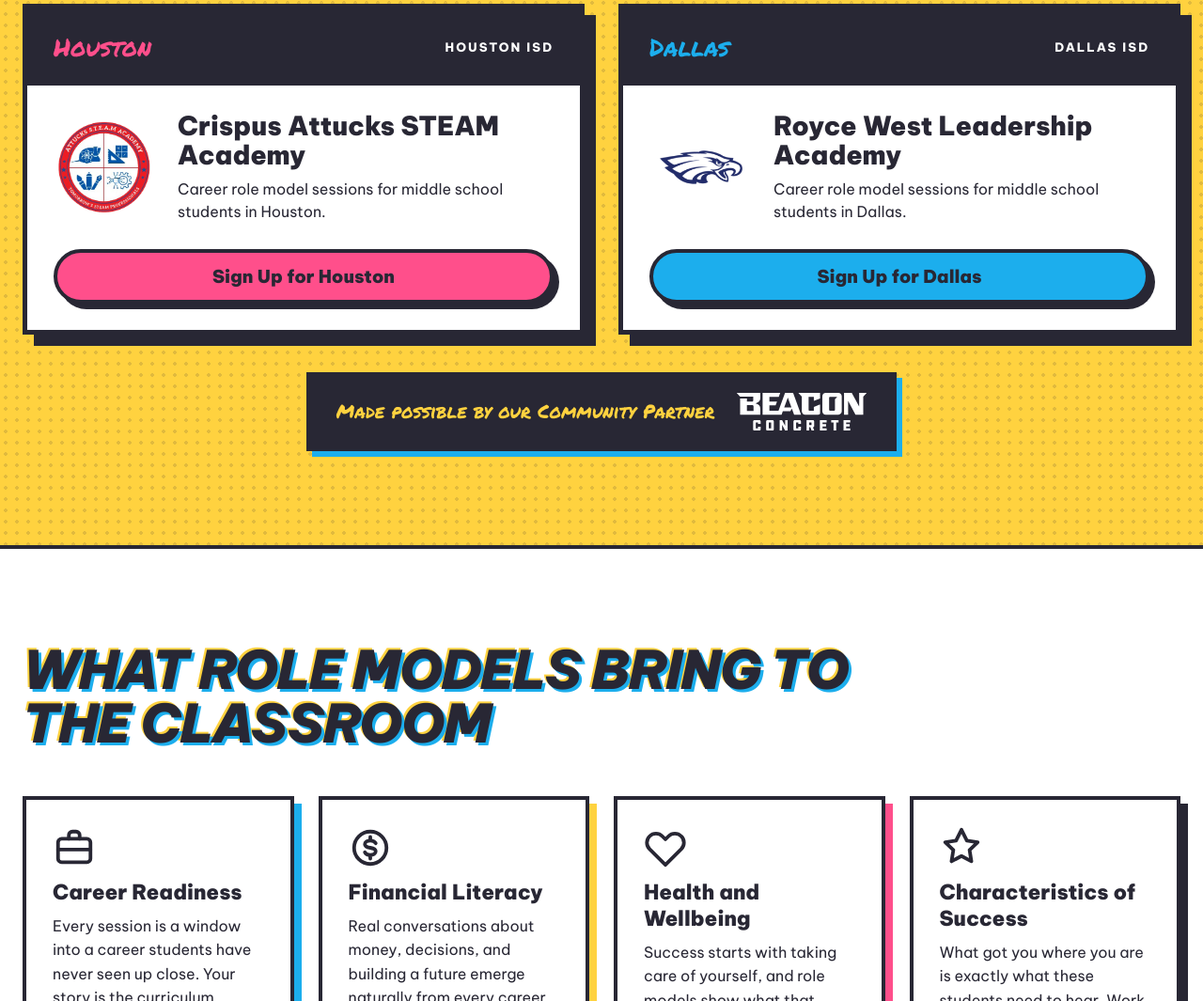
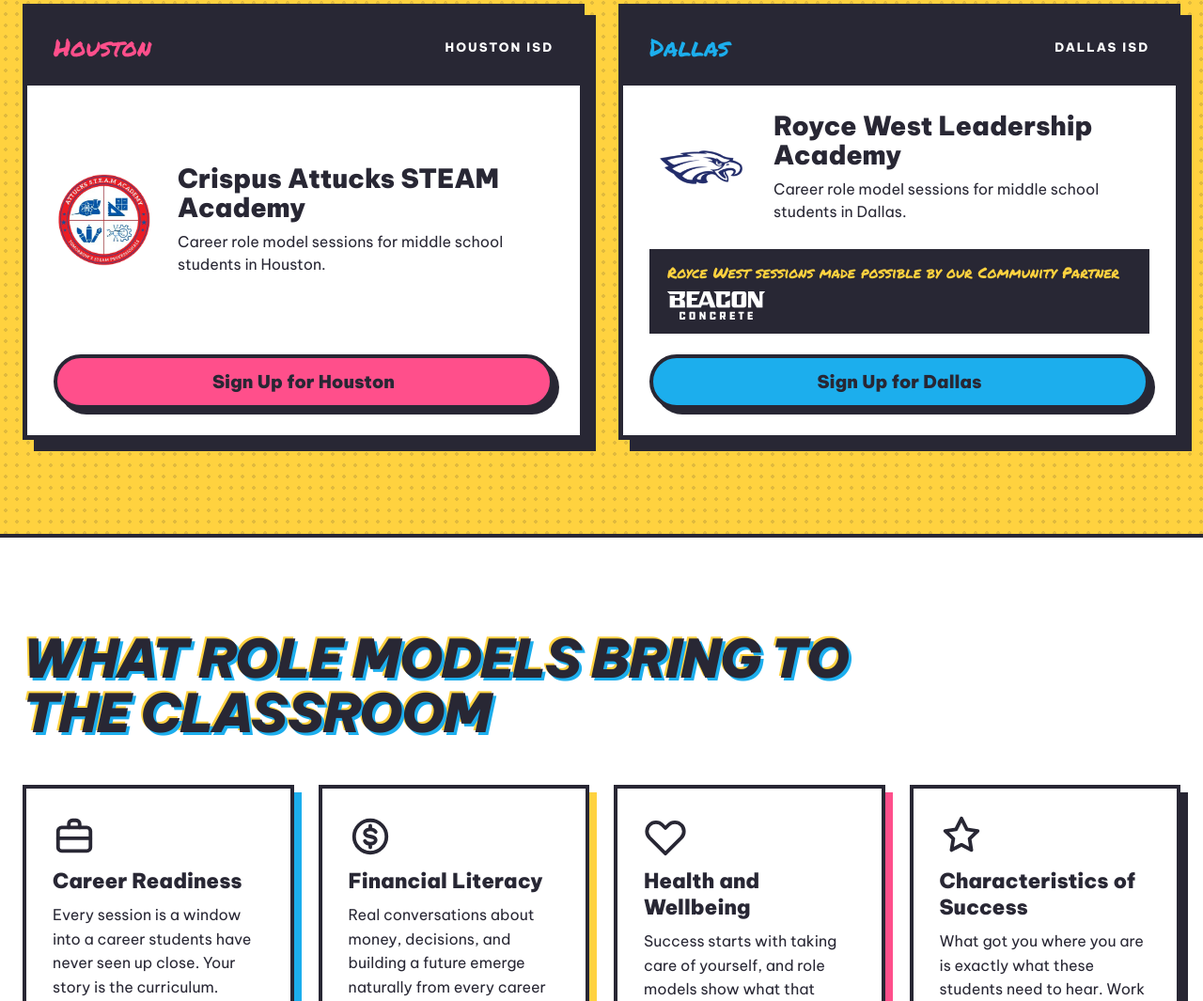
Before and after one commit to hard-hat-partners/campaha-site, a plain HTML site: page site/role-model.html in a window 1280 px wide. Shown: the part 1749-2814 px from the top of the page at 94% size. Drawn offline with Linux system fonts and the light colour scheme.

Commit message:
Move Beacon Concrete credit to the Royce West session card
Home partner strip removed. Role Model page: the general Made possible
bar under both school cards is now a Royce West credit inside that card.

Co-Authored-By: Claude Opus 5.5 <noreply@anthropic.com>
Claude-Session: https://claude.ai/code/session_01F8cBqqUdv54mMQNasVypr4

```diff
--- a/site/role-model.html
+++ b/site/role-model.html
@@ -181,14 +181,16 @@ h1>span{margin:4px 0}
 <p style="margin: 0; font-size: 16px; line-height: 1.5">Career role model sessions for middle school students in Dallas.</p>
 </div>
 </div>
+<div style="padding: 0 28px 22px">
+<div style="display: flex; flex-wrap: wrap; align-items: center; gap: 10px 16px; background: #282734; color: #ffffff; border: 3px solid #282734; padding: 12px 16px">
+<span style="font-family: 'Permanent Marker', cursive; font-size: 16px; line-height: 1.3; color: #ffd23f">Royce West sessions made possible by our Community Partner</span>
+<img src="/img/beacon-wordmark-white.svg" alt="Beacon Concrete" style="height: 30px; width: auto">
+</div>
+</div>
 <div style="padding: 0 28px 28px">
 <a class="btn" href="https://calendly.com/campaha-role-models/royce-west-role-model-session" target="_blank" rel="noopener" style="display: flex; align-items: center; justify-content: center; text-align: center; min-height: 58px; padding: 10px 22px; box-sizing: border-box; background: #1caeed; color: #282734; font-weight: 900; font-size: 19px; text-decoration: none; border: 4px solid #282734; border-radius: 999px; box-shadow: 6px 6px 0 #282734">Sign Up for Dallas</a>
 </div>
 </article>
-</div>
-<div style="align-self: center; display: flex; flex-wrap: wrap; align-items: center; justify-content: center; gap: 16px 24px; background: #282734; color: #ffffff; border: 4px solid #282734; padding: 18px 28px; box-shadow: 6px 6px 0 #1caeed">
-<span style="font-family: 'Permanent Marker', cursive; font-size: 20px; color: #ffd23f">Made possible by our Community Partner</span>
-<img src="/img/beacon-wordmark-white.svg" alt="Beacon Concrete" style="height: 40px; width: auto">
 </div>
 </div>
 </section>
```
Also changed, not shown: site/index.html (+0 -7 lines).
